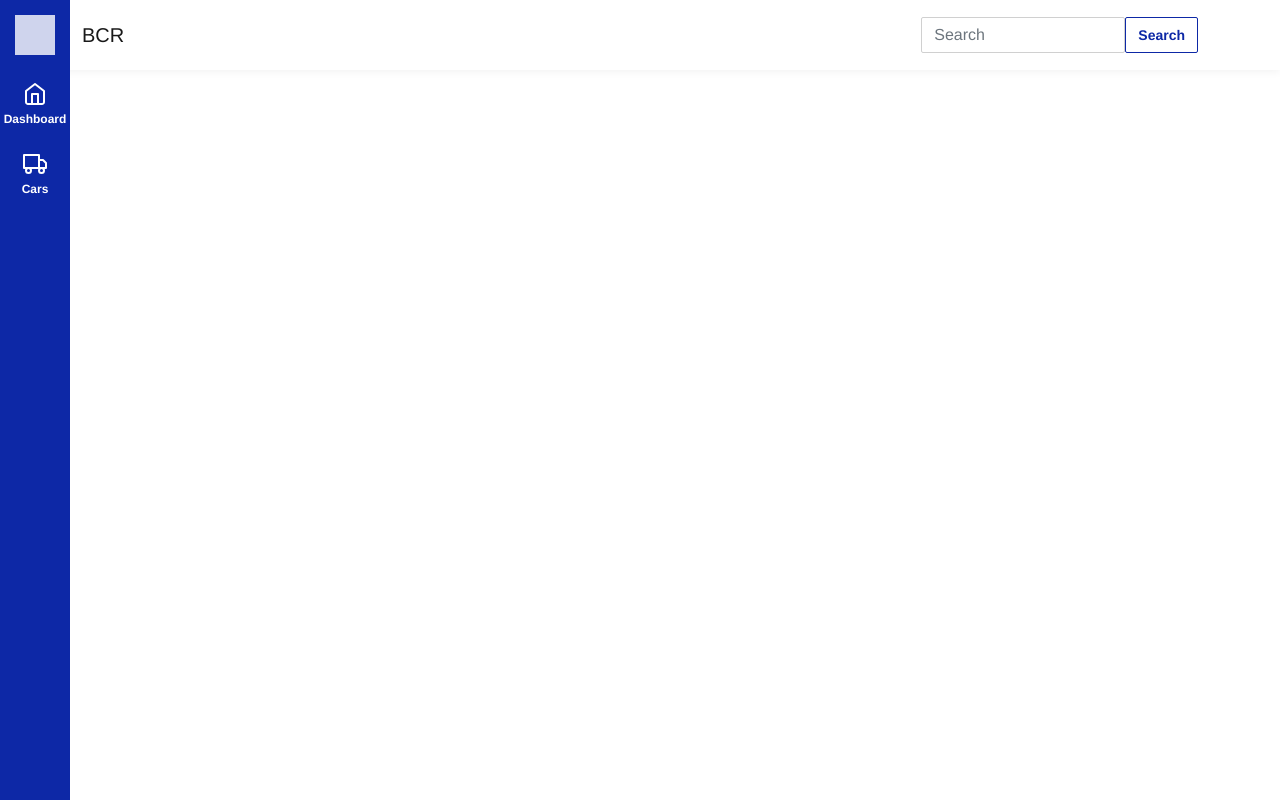
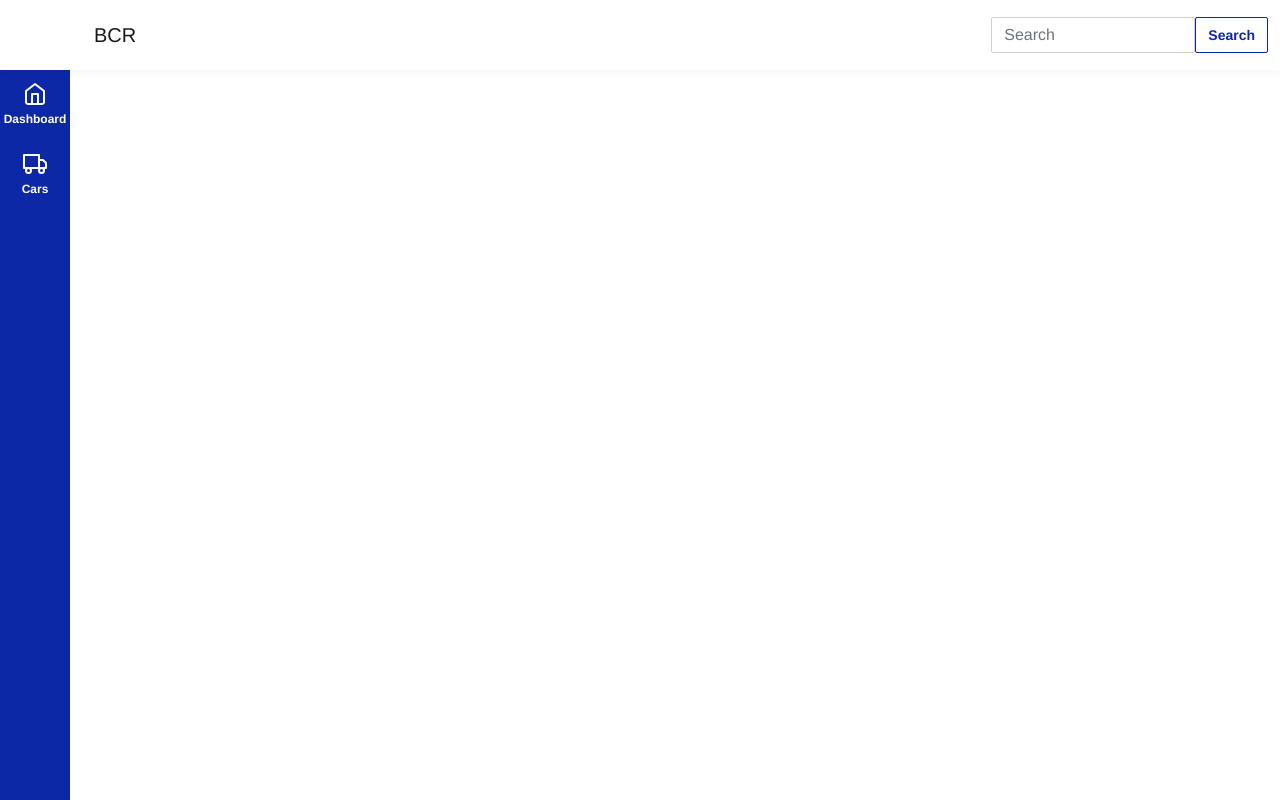
Before and after one commit to arilhr/binar-challenge-3, a React (Create React App) app: page /dashboard in a window 1280 px wide. Built offline with nearby package versions, Linux system fonts and the light colour scheme.

Commit message:
update navbar position

```diff
--- a/src/assets/components/Navbar/NavbarDefault.jsx
+++ b/src/assets/components/Navbar/NavbarDefault.jsx
@@ -5,8 +5,8 @@ import { SearchBar } from "../SearchBar/SearchBar";
 
 export const NavbarDefault = () => {
   return (
-    <Navbar>
-      <Container>
+    <Navbar fixed="top">
+      <Container fluid>
         <Navbar.Brand href="/">BCR</Navbar.Brand>
         <SearchBar />
       </Container>
--- a/src/assets/components/Navbar/NavbarDefault.scss
+++ b/src/assets/components/Navbar/NavbarDefault.scss
@@ -2,4 +2,9 @@
   background-color: #fff;
   box-shadow: 0px 2px 8px rgba(0, 0, 0, 0.05);
   height: 70px;
+  z-index: 4;
+
+  .container-fluid {
+    padding-left: 94px;
+  }
 }
```
